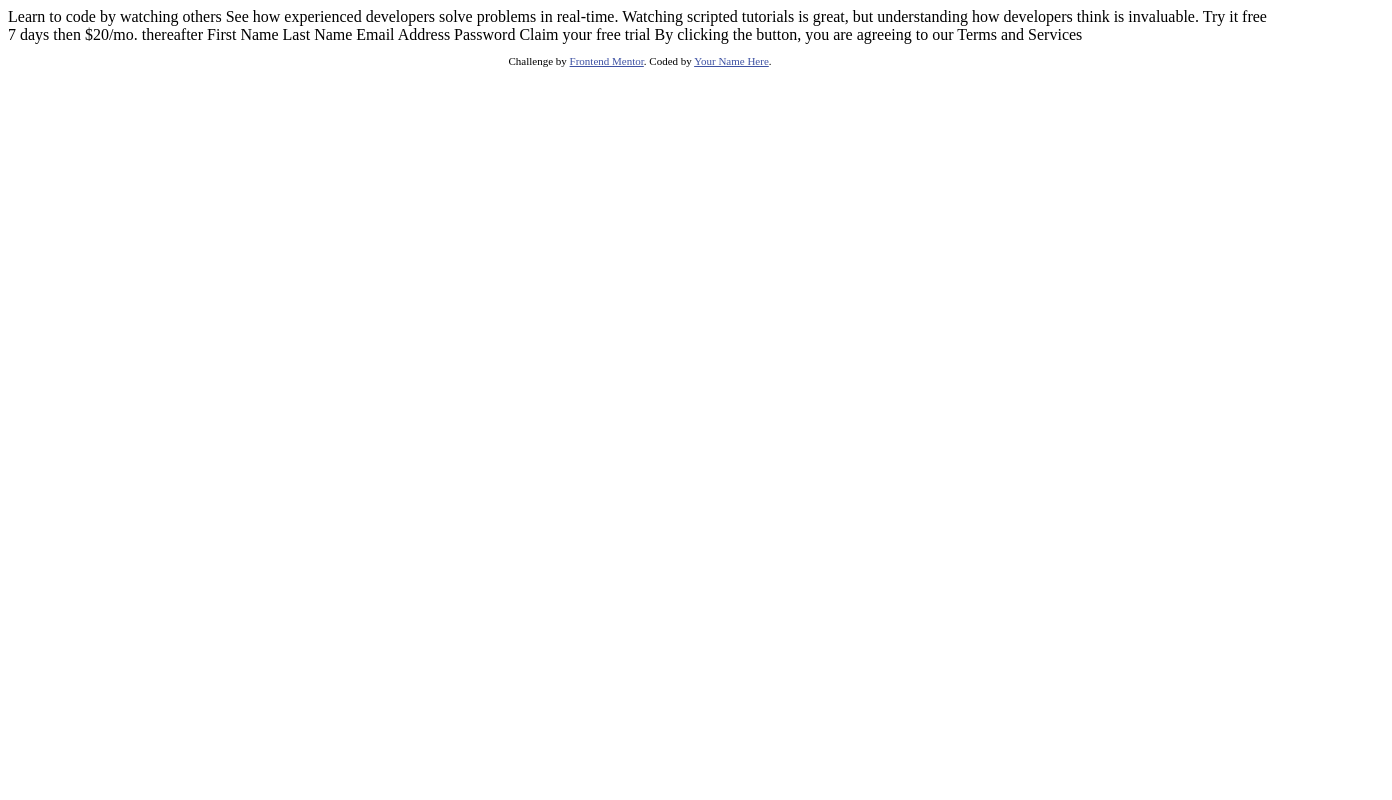
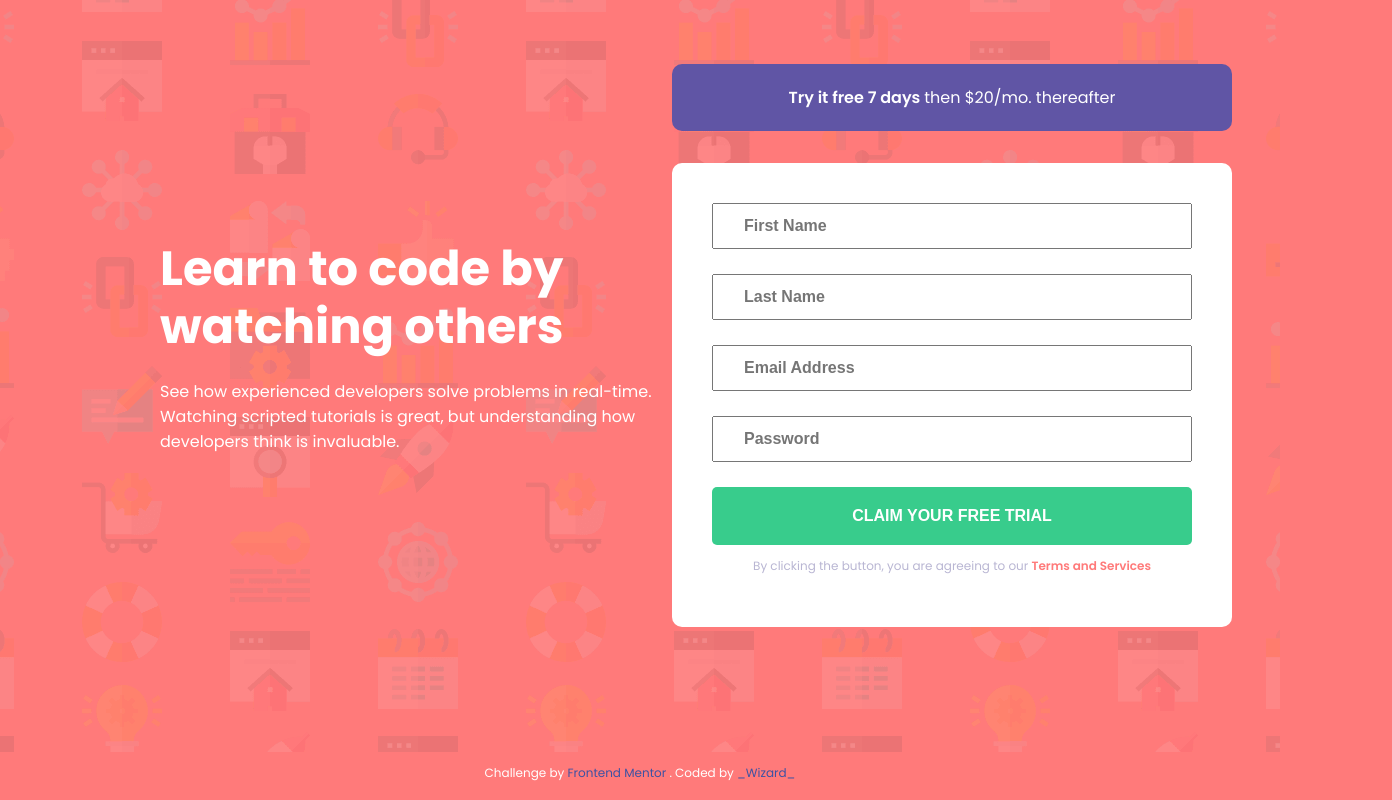
Before and after one commit to Gopinath6699/intro-component-with-signup-form, a plain HTML site: page index.html in a window 1280 px wide. Shown: the whole page, 1392 px wide, since content can reach past the window. Drawn offline with Linux system fonts and the light colour scheme.

Commit message:
UI First Commit

```diff
--- a/index.html
+++ b/index.html
@@ -1,41 +1,76 @@
 <!DOCTYPE html>
 <html lang="en">
   <head>
-  <meta charset="UTF-8">
-  <meta name="viewport" content="width=device-width, initial-scale=1.0"> <!-- displays site properly based on user's device -->
+    <meta charset="UTF-8" />
+    <!-- displays site properly based on user's device -->
+    <meta name="viewport" content="width=device-width, initial-scale=1.0" />
 
-  <link rel="icon" type="image/png" sizes="32x32" href="./images/favicon-32x32.png">
+    <link
+      rel="icon"
+      type="image/png"
+      sizes="32x32"
+      href="./images/favicon-32x32.png"
+    />
 
     <title>Frontend Mentor | Intro component with sign up form</title>
 
-  <!-- Feel free to remove these styles or customise in your own stylesheet 👍 -->
-  <style>
-    .attribution { font-size: 11px; text-align: center; }
-    .attribution a { color: hsl(228, 45%, 44%); }
-  </style>
+    <!-- CUSTOM CSS -->
+    <link rel="stylesheet" href="./styles/style.css" />
+    <!-- GOOGLE FONTS -->
+    <link
+      href="https://fonts.googleapis.com/css2?family=Poppins:wght@400;500;600;700&display=swap"
+      rel="stylesheet"
+    />
   </head>
   <body>
+    <main>
+      <section class="container">
+        <section class="left-container">
+          <div class="content">
+            <h1 class="heading">
+              Learn to code by watching others
+            </h1>
+            <p class="inner-content">
+              See how experienced developers solve problems in real-time.
+              Watching scripted tutorials is great, but understanding how
+              developers think is invaluable.
+            </p>
+          </div>
+        </section>
 
-  Learn to code by watching others
-
-  See how experienced developers solve problems in real-time. Watching scripted tutorials is great,
-  but understanding how developers think is invaluable.
-
-  Try it free 7 days then $20/mo. thereafter
-
-  First Name
-  Last Name
-  Email Address
-  Password
-
+        <section class="right-container">
+          <div class="myform-container">
+            <div class="myform-card-one">
+              <p>Try it free 7 days <span>then $20/mo. thereafter</span></p>
+            </div>
+            <div class="myform-card-two">
+              <form action="post">
+                <input type="text" placeholder="First Name" />
+                <input type="text" placeholder="Last Name" />
+                <input type="email" placeholder="Email Address" />
+                <input type="password" placeholder="Password" />
+              </form>
+              <button class="myform-card-three">
                 Claim your free trial
-
-  By clicking the button, you are agreeing to our Terms and Services
+              </button>
+              <div class="conditions">
+                <p>
+                  By clicking the button, you are agreeing to our
+                  <span>Terms and Services</span>
+                </p>
+              </div>
+            </div>
+          </div>
+        </section>
+      </section>
+    </main>
 
     <footer>
       <p class="attribution">
-      Challenge by <a href="https://www.frontendmentor.io?ref=challenge" target="_blank">Frontend Mentor</a>.
-      Coded by <a href="#">Your Name Here</a>.
+        Challenge by
+        <a href="https://www.frontendmentor.io?ref=challenge" target="_blank">
+          Frontend Mentor </a
+        >. Coded by <a href="#"> _Wizard_</a>
       </p>
     </footer>
   </body>
--- /dev/null
+++ b/styles/style.css
@@ -0,0 +1,159 @@
+body {
+  margin: 0;
+  padding: 0;
+  font-family: "Poppins", sans-serif;
+  font-size: 16px;
+  background-color: hsl(0, 100%, 74%);
+}
+
+.container {
+  display: inline-flex;
+}
+
+.left-container {
+  display: flex;
+  float: left;
+}
+
+.right-container {
+  display: flex;
+  float: right;
+}
+
+.content {
+  width: 65%;
+  padding: 15em 0em 15em 10em;
+  float: left;
+}
+
+.heading {
+  position: relative;
+  margin: 0em 0em 0.5em 0em;
+  color: #ffffff;
+  font-size: 48px;
+  line-height: 1.2em;
+}
+
+.inner-content {
+  position: relative;
+  color: #ffffff;
+  width: 32em;
+}
+
+.myform-container {
+  display: block;
+}
+
+.myform-card-one {
+  margin: 4em 10em 0em 0em;
+  background-color: hsl(248, 32%, 49%);
+  padding: 5px;
+  text-align: center;
+  border-radius: 10px;
+}
+
+.myform-card-one p {
+  color: #ffffff;
+  font-weight: 600;
+}
+
+.myform-card-one p span {
+  color: #ffffff;
+  font-weight: 400;
+}
+
+.myform-card-two {
+  margin: 2em 10em 0em 0em;
+  background-color: #ffffff;
+  padding: 40px;
+  text-align: center;
+  border-radius: 10px;
+}
+
+.myform-card-two form {
+  display: grid;
+}
+
+.myform-card-two form > input {
+  height: 40px;
+  margin-bottom: 25px;
+  font-size: 16px;
+  color: hsl(249, 10%, 26%);
+  font-weight: 600;
+}
+
+input {
+  padding-left: 30px;
+}
+
+.myform-card-three {
+  background-color: hsl(154, 59%, 51%);
+  padding: 20px;
+  width: 30em;
+  border: none;
+  font-size: 16px;
+  border-radius: 5px;
+  color: #ffffff;
+  text-transform: uppercase;
+  font-weight: 600;
+}
+
+.conditions p {
+  color: hsl(246, 25%, 77%);
+  font-size: 12px;
+}
+
+.conditions p span {
+  color: hsl(0, 100%, 74%);
+  font-weight: 600;
+}
+
+footer {
+  color: #ffffff;
+  font-size: 12px;
+}
+
+.attribution {
+  font-size: 12px;
+  text-align: center;
+  text-decoration: none;
+}
+
+.attribution a {
+  font-size: 12px;
+  color: hsl(228, 45%, 44%);
+  text-decoration: none;
+}
+
+@media (max-width: 1920px) and (min-width: 1440px) {
+  main {
+    background-image: url("../images/bg-intro-desktop.png");
+    width: 100%;
+    height: 94vh;
+    background-size: cover;
+    background-position: center;
+    background-attachment: fixed;
+  }
+}
+
+@media (max-width: 1440px) and (min-width: 375px) {
+  main {
+    background-image: url("../images/bg-intro-desktop.png");
+    width: 100%;
+    height: 94vh;
+    background-size: cover;
+    background-position: center;
+    background-attachment: fixed;
+  }
+}
+
+@media (max-width: 375px) {
+  main {
+    background-image: url("../images/bg-intro-mobile.png");
+    width: 100%;
+    height: 94vh;
+    background-size: cover;
+    background-position: center;
+    background-attachment: fixed;
+  }
+}
```
Lines whose indentation alone changed are shown as unchanged.
